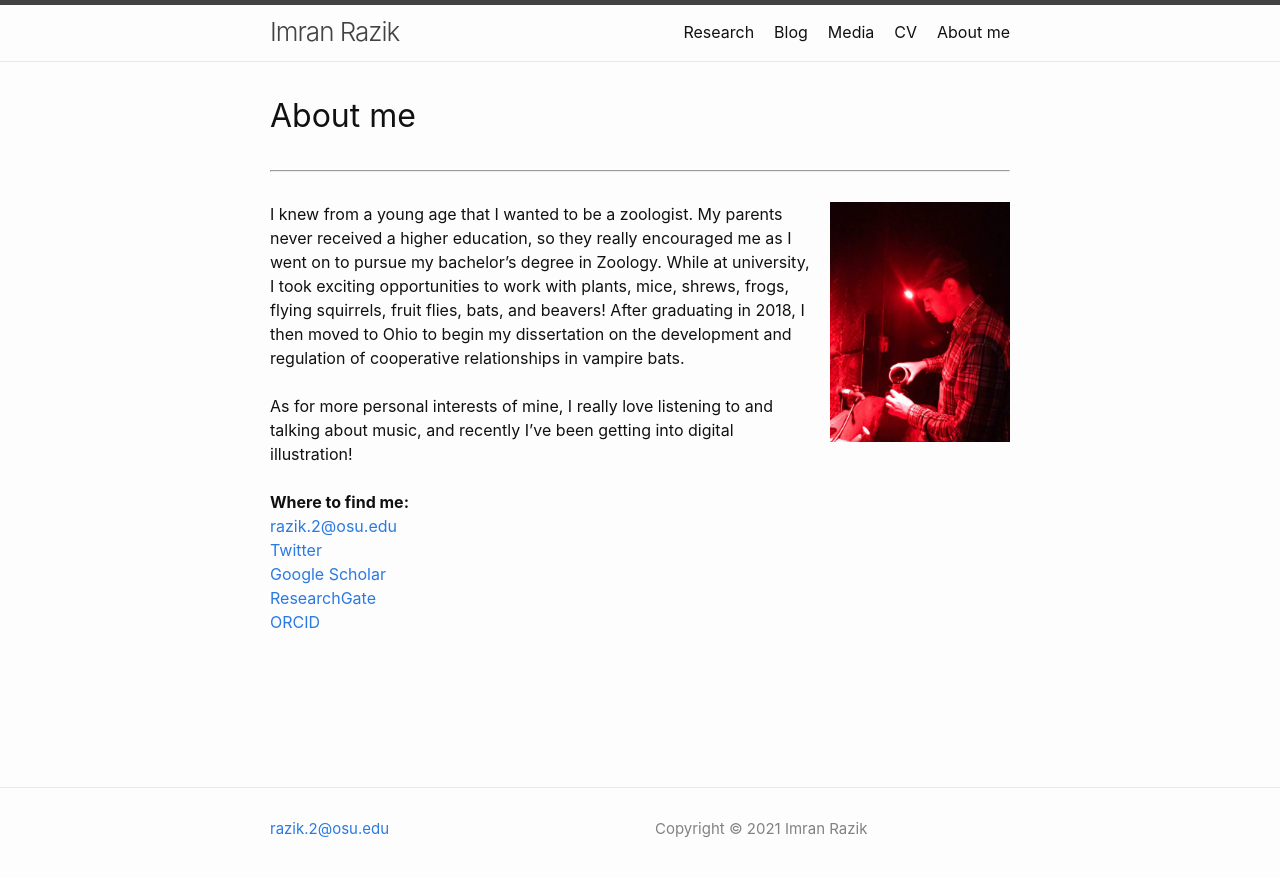
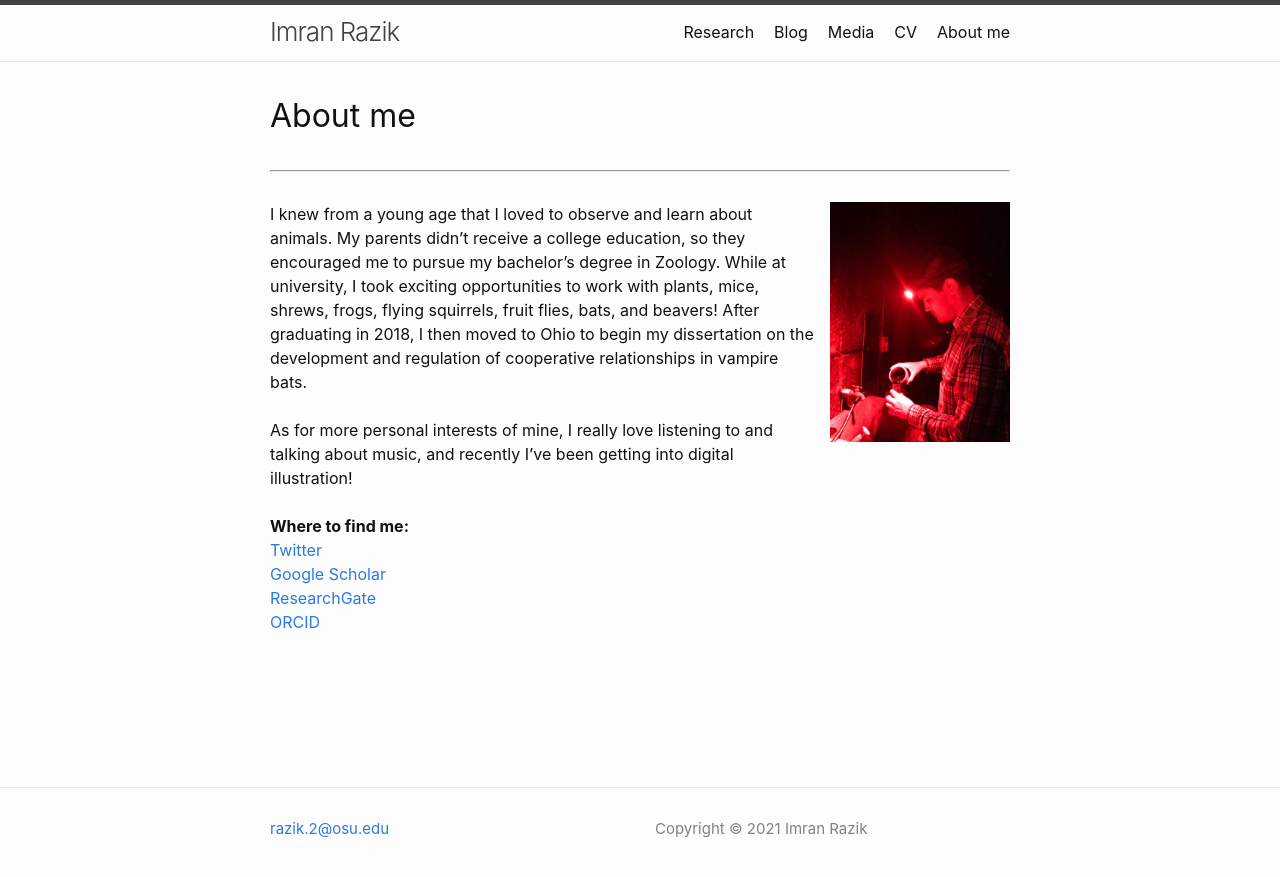
Before and after one commit to imranrazik/imranrazik.github.io, a Jekyll site: the page built from About-me.md, in a window 1280 px wide. Shown: the top 877 px of the page. Built offline with Jekyll 4.4.1, drawn with Linux system fonts in a browser that asks for light colours; our own code applies the rules of GitHub Pages for plain Markdown files.

Commit message:
Update About-me.md

```diff
--- a/About-me.md
+++ b/About-me.md
@@ -3,14 +3,13 @@
 ---
 # About me
 ---
-<img align="right" src="assets/34349279-38d9-4de1-ad80-4556efc33ab1.jpg" height="240px" style="float:right; margin-left:15px; margin-bottom:3px">I knew from a young age that I wanted to be a zoologist. My parents never received a higher education, so they really encouraged me as I went on to pursue my bachelor's degree in Zoology. While at university, I took exciting opportunities to work with plants, mice, shrews, frogs, flying squirrels, fruit flies, bats, and beavers! After graduating in 2018, I then moved to Ohio to begin my dissertation on the development and regulation of cooperative relationships in vampire bats.
+<img align="right" src="assets/34349279-38d9-4de1-ad80-4556efc33ab1.jpg" height="240px" style="float:right; margin-left:15px; margin-bottom:3px">I knew from a young age that I loved to observe and learn about animals. My parents didn't receive a college education, so they encouraged me to pursue my bachelor's degree in Zoology. While at university, I took exciting opportunities to work with plants, mice, shrews, frogs, flying squirrels, fruit flies, bats, and beavers! After graduating in 2018, I then moved to Ohio to begin my dissertation on the development and regulation of cooperative relationships in vampire bats.
 <br />
 <br />
 As for more personal interests of mine, I really love listening to and talking about music, and recently I've been getting into digital illustration!
 <br />
 <br />
 **Where to find me:** <br/>
-[razik.2@osu.edu](mailto:razik.2@osu.edu) <br/>
 [Twitter](https://twitter.com/irazik) <br/>
 [Google Scholar](https://scholar.google.com/citations?user=-YQ4T1YAAAAJ&hl=en) <br/>
 [ResearchGate](https://www.researchgate.net/profile/Imran_Razik) <br/>
```
